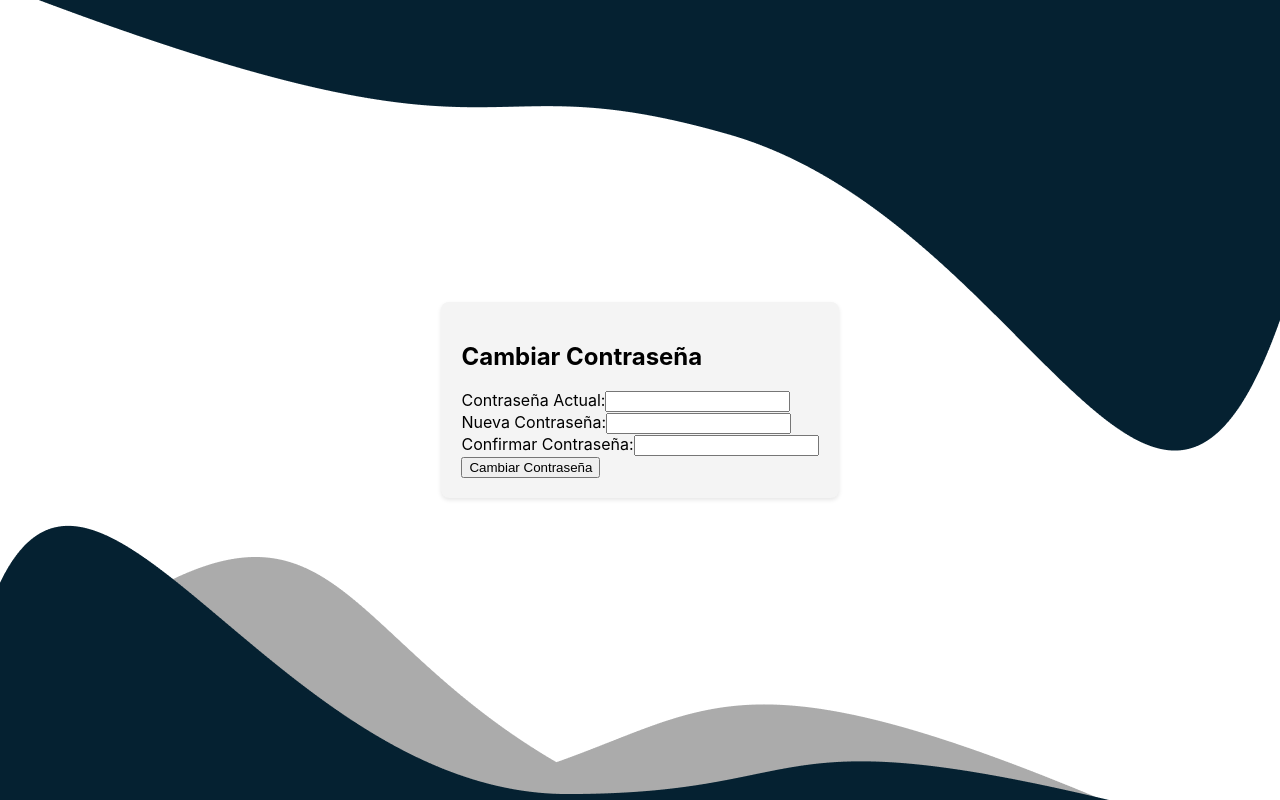
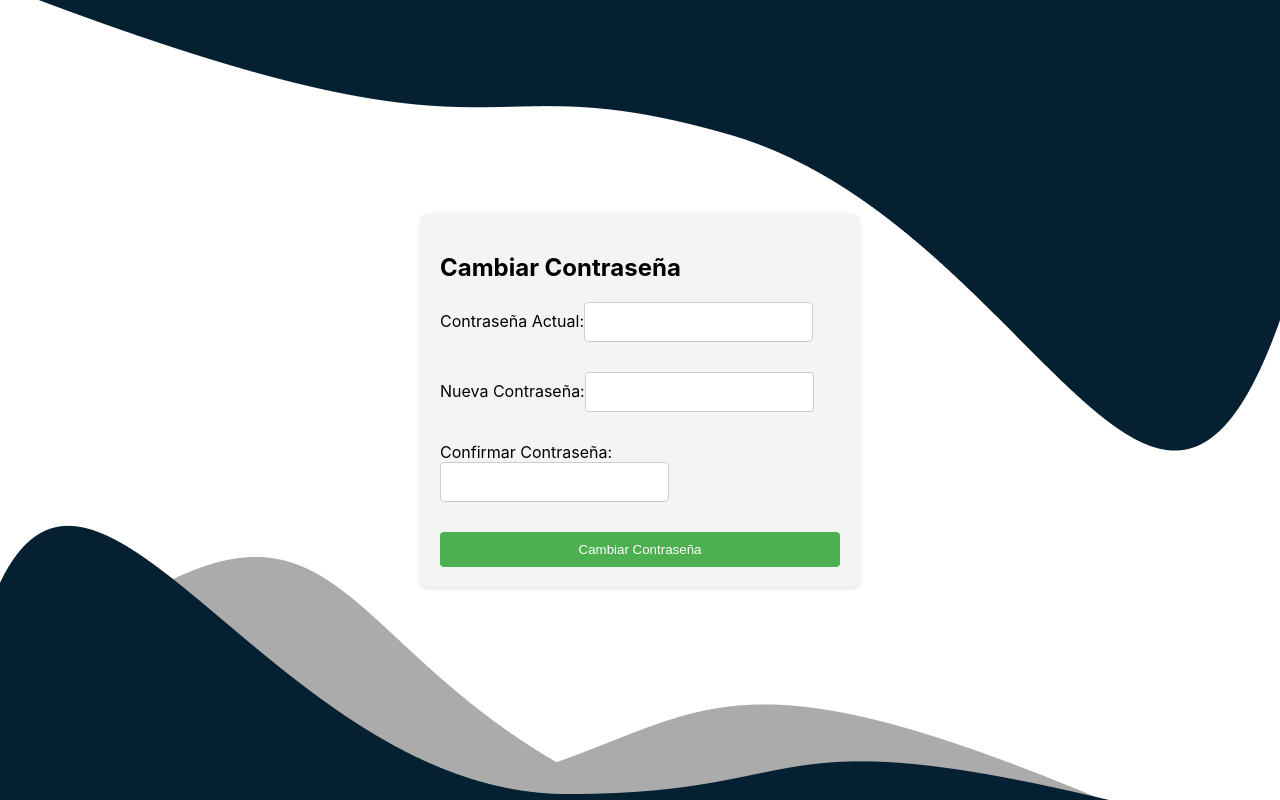
Before and after one commit to Edson617/condominios, a React (Vite) app: page /change-password in a window 1280 px wide. Built offline with nearby package versions, Linux system fonts and the light colour scheme.

Commit message:
12/marzo/Change

```diff
--- a/src/ChangePassword.tsx
+++ b/src/ChangePassword.tsx
@@ -57,7 +57,7 @@ const ChangePassword: React.FC = () => {
   return (
     <div className="change-password-container">
       <h2>Cambiar Contraseña</h2>
-      <form onSubmit={handleSubmit}>
+      <form onSubmit={handleSubmit} className="change-password-form">
         <label>
           Contraseña Actual:
           <input
@@ -65,6 +65,7 @@ const ChangePassword: React.FC = () => {
             value={oldPassword}
             onChange={(e) => setOldPassword(e.target.value)}
             required
+            className="change-password-input"
           />
         </label>
         <br />
@@ -75,6 +76,7 @@ const ChangePassword: React.FC = () => {
             value={newPassword}
             onChange={(e) => setNewPassword(e.target.value)}
             required
+            className="change-password-input"
           />
         </label>
         <br />
@@ -85,10 +87,13 @@ const ChangePassword: React.FC = () => {
             value={confirmPassword}
             onChange={(e) => setConfirmPassword(e.target.value)}
             required
+            className="change-password-input"
           />
         </label>
         <br />
-        <button type="submit">Cambiar Contraseña</button>
+        <button type="submit" className="change-password-button">
+          Cambiar Contraseña
+        </button>
       </form>
       {message && <p className="success-message">{message}</p>}
       {error && <p className="error-message">{error}</p>}
```
